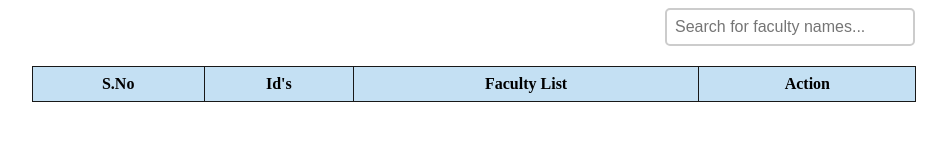
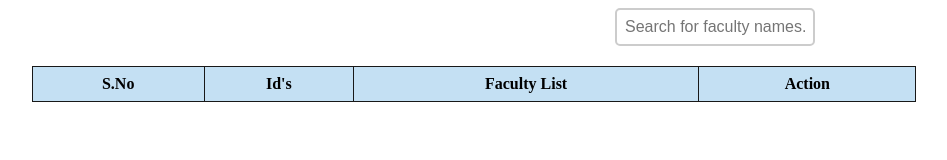
Before and after one commit to manikanta9275/faculty_manag, a plain HTML site: page index.html in a window 1280 px wide. Shown: the whole page, without its empty margins (166-1113 px from the left). Drawn offline with Linux system fonts and the light colour scheme; no server answers.

Commit message:
Your commit message here

```diff
--- a/index.html
+++ b/index.html
@@ -9,7 +9,7 @@
         table {
             width: 70%;
             border-collapse: collapse;
-            margin-left: 15%;
+            margin: auto;
             margin-top: 20px;
         }
         th, td {
@@ -50,10 +50,11 @@
         .search-container {
             text-align: center;
             margin-bottom: 20px;
+            margin-right: 100px;
         }
         #searchInput {
             padding: 8px;
-            width: 250px;
+            width: 200px;
             border-radius: 5px;
             border: 2px solid #ccc;
             font-size: 16px;
```
